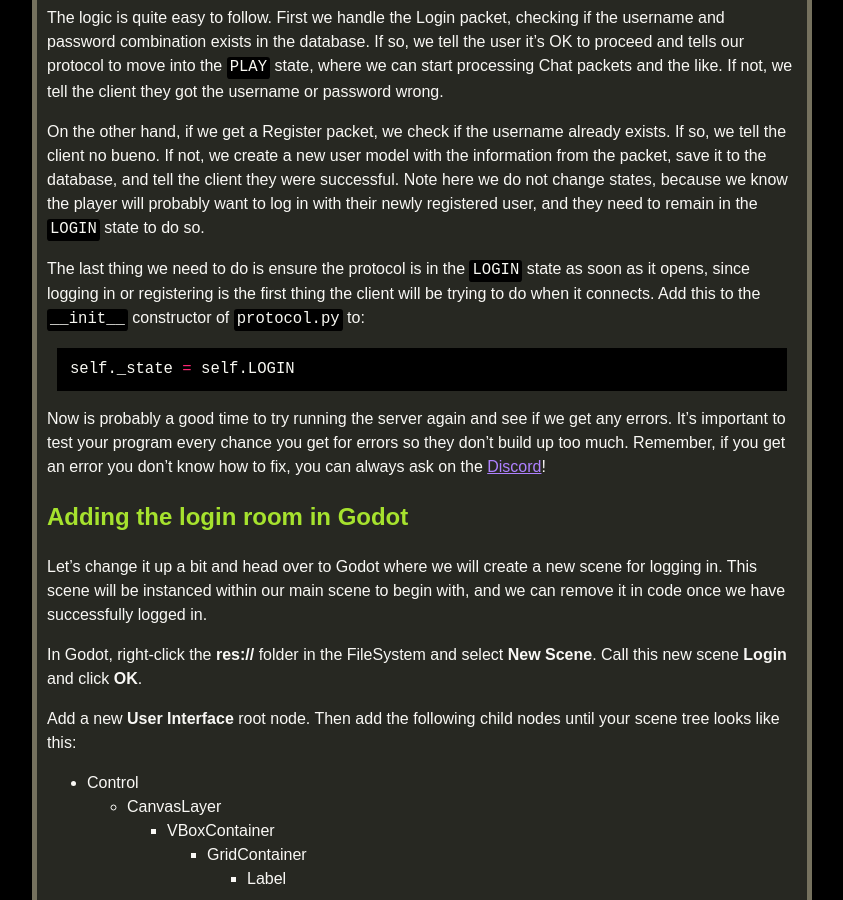
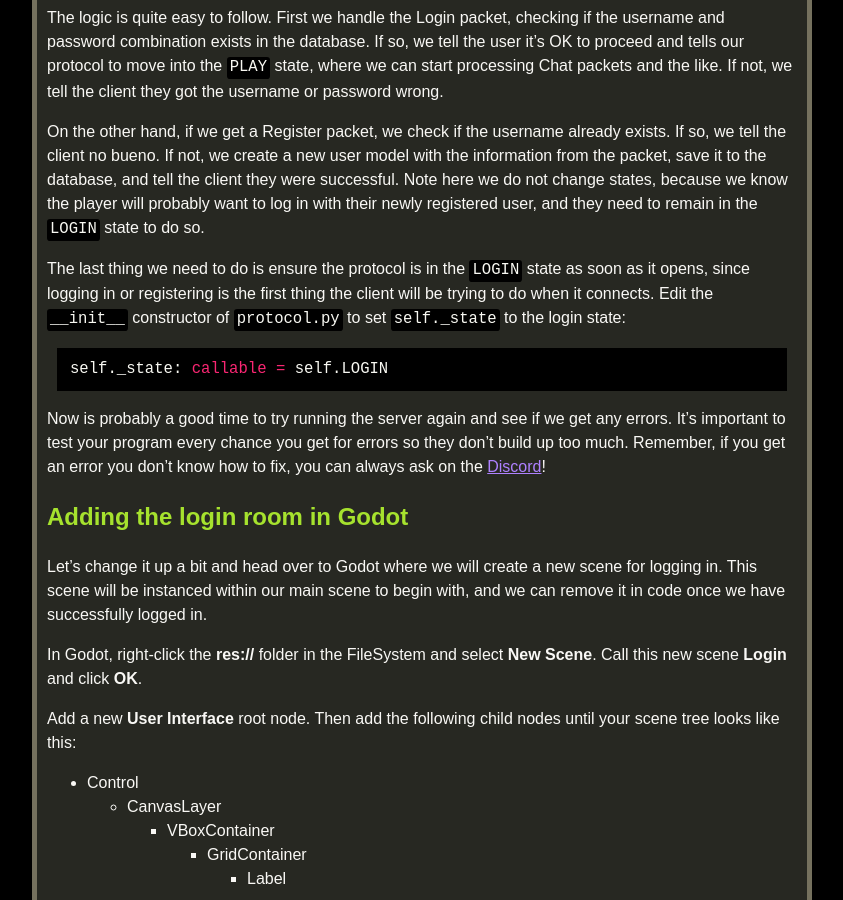
Before and after one commit to tristanbatchler/tbat.me, a Jekyll site: the page built from _posts/2022-11-21-godot-python-mmo-part-2.md, in a window 1280 px wide and 900 px high, scrolled down 5934 px. Shown: the whole window, without its empty margins (218-1061 px from the left). Built offline with Jekyll 4.4.1, drawn with Linux system fonts in a browser that asks for light colours; some web fonts are replaced; a script that is not in the unit is left out.

Commit message:
Better wording

````diff
--- a/_posts/2022-11-21-godot-python-mmo-part-2.md
+++ b/_posts/2022-11-21-godot-python-mmo-part-2.md
@@ -197,9 +197,9 @@
 
 On the other hand, if we get a Register packet, we check if the username already exists. If so, we tell the client no bueno. If not, we create a new user model with the information from the packet, save it to the database, and tell the client they were successful. Note here we do not change states, because we know the player will probably want to log in with their newly registered user, and they need to remain in the `LOGIN` state to do so.
 
-The last thing we need to do is ensure the protocol is in the `LOGIN` state as soon as it opens, since logging in or registering is the first thing the client will be trying to do when it connects. Add this to the `__init__` constructor of `protocol.py` to:
+The last thing we need to do is ensure the protocol is in the `LOGIN` state as soon as it opens, since logging in or registering is the first thing the client will be trying to do when it connects. Edit the `__init__` constructor of `protocol.py` to set `self._state` to the login state:
 ```python
-self._state = self.LOGIN
+self._state: callable = self.LOGIN
 ```
 
 Now is probably a good time to try running the server again and see if we get any errors. It's important to test your program every chance you get for errors so they don't build up too much. Remember, if you get an error you don't know how to fix, you can always ask on the [Discord](https://discord.gg/tzUpXtTPRd)!
````
